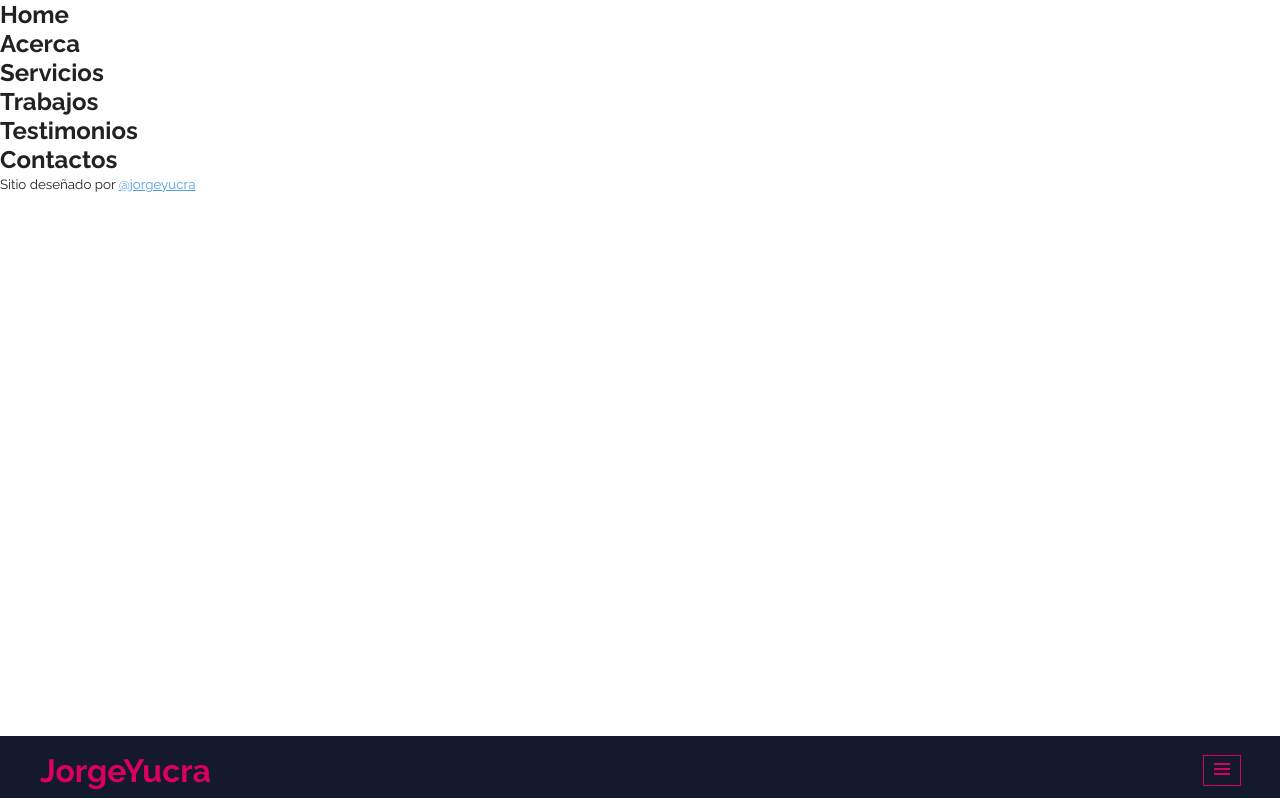
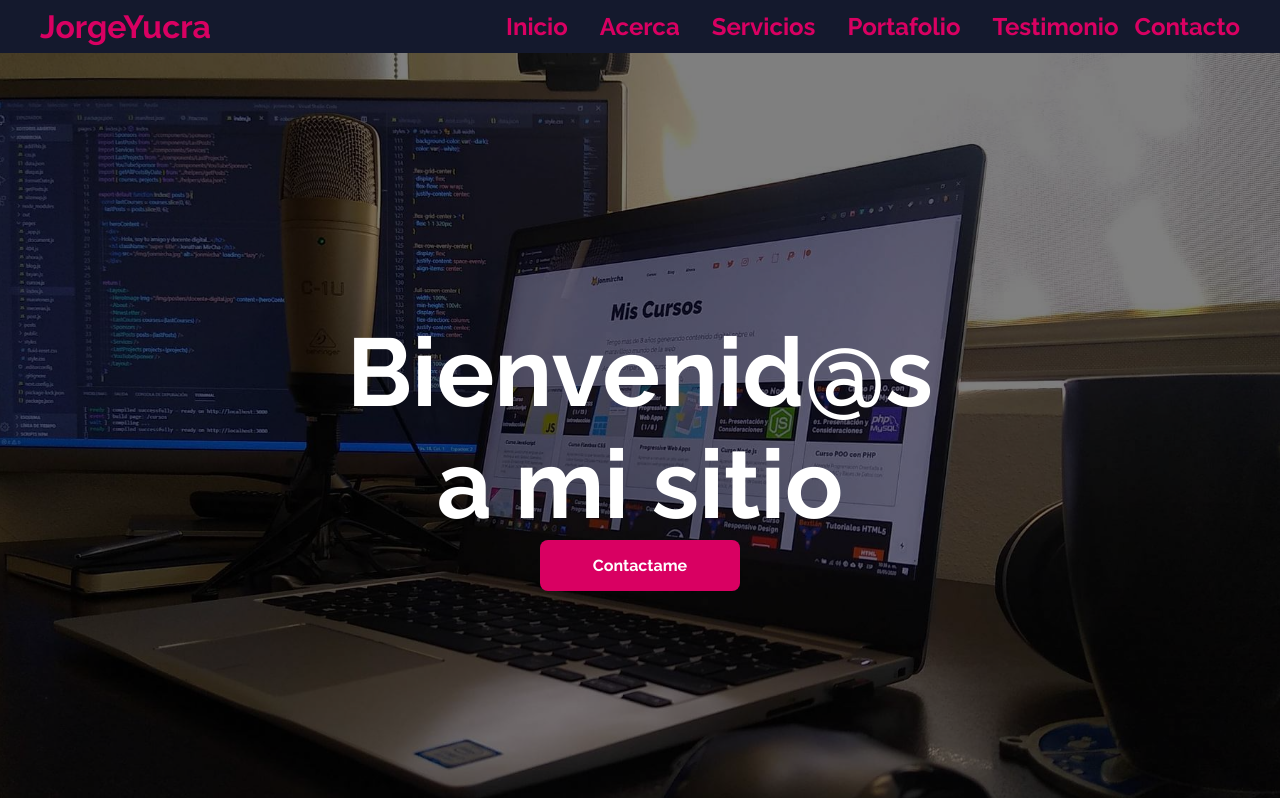
Before and after one commit to luiyugito666/landing-page, a plain HTML site: page index.html in a window 1280 px wide. Shown: the top 798 px of the page. Drawn offline with Linux system fonts and the light colour scheme.

Commit message:
act: vista de inicio response

```diff
--- a/index.html
+++ b/index.html
@@ -52,20 +52,44 @@
     </header>
 
     <section id="inicio" class="home">
-      <h2>Home</h2>
+      <article
+        class="hero-image"
+        style="
+          --hero-image: url('assets/hero-image-home.jpg');
+          --hero-attachment: fixed;
+        "
+      >
+        <aside
+          class="hero-image-opacity"
+          style="--hero-opacity-color: var(--black-alpha-color)"
+        >
+          <div class="hero-image-content">
+            <h2
+              class="hero-image-title"
+              style="--hero-text-color: var(--white-color)"
+            >
+              Bienvenid@s<br />a mi sitio
+            </h2>
+            <a href="#contactos" class="btn">Contactame</a>
+          </div>
+        </aside>
+      </article>
     </section>
+
     <section id="acerca" class="about">
       <h2>Acerca</h2>
     </section>
     <section id="servicios" class="services">
       <h2>Servicios</h2>
     </section>
+
     <section id="portafolio" class="portfolio">
       <h2>Trabajos</h2>
     </section>
     <section id="testimonio" class="testimonials">
       <h2>Testimonios</h2>
     </section>
+
     <section id="contactos" class="contacs">
       <h2>Contactos</h2>
     </section>
--- a/style.css
+++ b/style.css
@@ -88,7 +88,29 @@ p {
 }
 /* **** component code*** */
 
-/*inicio componente*/
+/**inicio componente**/
+/* **** hero image *** */
+.hero-image {
+  background-image: var(--hero-image);
+  background-repeat: no-repeat;
+  background-size: cover; /*se adapta a la manera proporcial del contenedor*/
+  background-position: center;
+  background-attachment: var(--hero-attachment); /*para que no haga scroll*/
+}
+.hero-image-opacity {
+  width: 100%;
+  min-height: 100vh;
+  display: flex;
+  justify-content: center;
+  align-items: center;
+  text-align: center;
+  background-color: var(--hero-opacity-color);
+}
+
+.hero-image-title {
+  font-size: 7.5vw; /*significa qeu toma el 7.5 de manera proporcional del tamaño de la pantalla*/
+  color: var(--hero-text-color);
+}
 /* **** Menu*** */
 .menu-btn {
   /*para el mobile*/
@@ -132,9 +154,47 @@ p {
   color: var(--white-color);
 }
 
+/*para desktop*/
+@media screen and (min-width: 1024px) {
+  /*se iran quitando algunas propiedases que tenian como mobile para adptar a desktop*/
+  .menu-btn {
+    display: none; /*para desktop no necesitamos en este boton*/
+  }
+  .menu {
+    position: static; /*se le debe regresar al valor natural*/
+    opacity: 1;
+    pointer-events: auto;
+    width: auto;
+    flex-direction: row;
+  }
+  .menu a {
+    padding: 0 1rem;
+  }
+  .menu a:last-child {
+    /*a la ultima de la lista del menu  se le quita el pading*/
+    padding: 0;
+  }
+
+  .menu a:hover {
+    background-color: transparent;
+  }
+}
+
+/*fin menu*/
 /*fin componente*/
 
 /* **** Utilities *** */
+.btn {
+  border-radius: 0.5rem;
+  padding: 1rem;
+  display: inline-block;
+  width: 200px;
+  font-weight: bold;
+  text-align: center;
+  text-decoration: none;
+  color: var(--white-color);
+  background-color: var(--first-color);
+}
 .box-shadow-1 {
   box-shadow: 0.25rem 0.5rem 1rem rgba(0, 0, 0, 0.25);
 }
@@ -148,7 +208,9 @@ p {
 .none {
   display: none;
 }
+
 /* **** Site Styles*** */
+/* version mobile */
 .header {
   position: fixed;
   left: 0;
@@ -171,3 +233,16 @@ p {
   font-size: 2rem;
   text-decoration: none;
 }
+/* trabajaremos en media query */
+/* para trabajar el menu en tablet */
+@media screen and (min-width: 768px) {
+}
+/* //para cabezara en version desktop */
+@media screen and (min-width: 1024px) {
+  .header {
+    position: sticky; /* se comporta como elemento fijo, para que no tape el siguiente contenido anterior html */
+    top: 0;
+    padding: 0.5rem;
+    height: calc(var(--header-heigth)- 0.5rem);
+  }
+}
```
